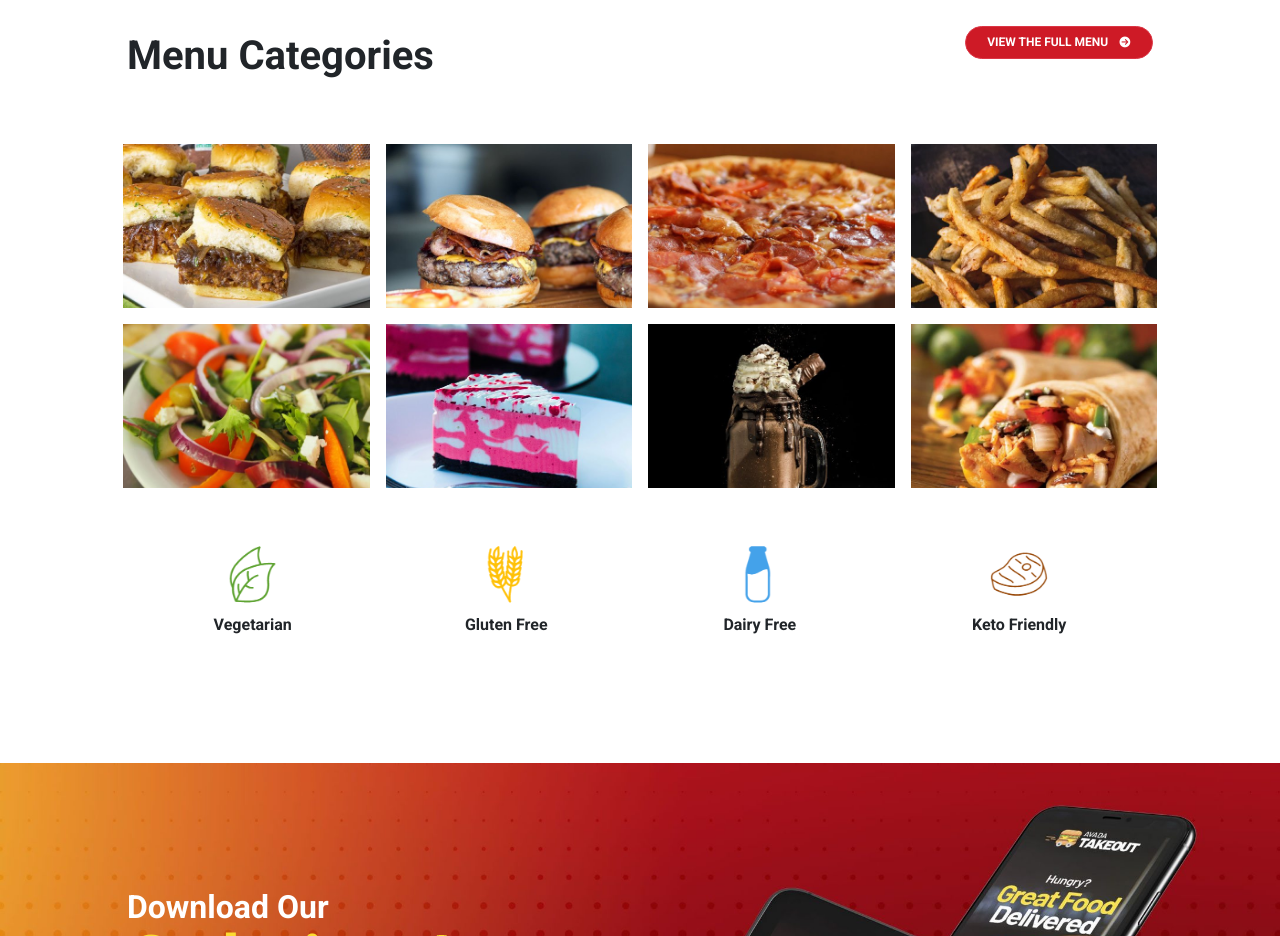
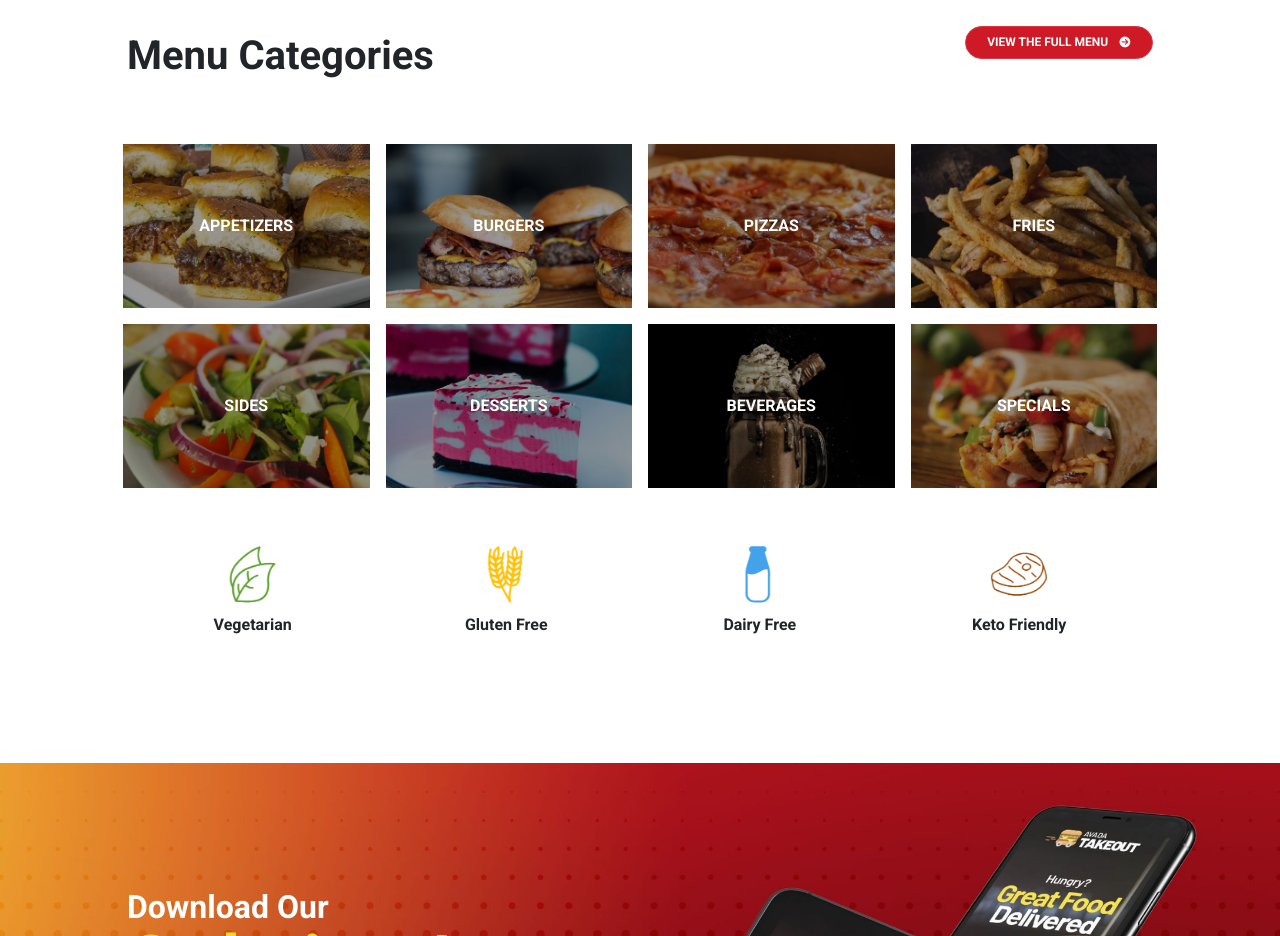
Before and after one commit to br4nc4/proj-html-vuejs, a Vue app: page / in a window 1280 px wide. Shown: the part 2440-3376 px from the top of the page. Built offline with nearby package versions, Linux system fonts and the light colour scheme.

Commit message:
overlay menu categories

```diff
--- a/src/components/MenuCategories.vue
+++ b/src/components/MenuCategories.vue
@@ -16,29 +16,37 @@
 
             <!-- IMMAGINI MENU CATEGORIES 4 COLONNE -->
             <div class="row row-cols-4 pdGrid">
-                    <div class="col px-0 d-flex justify-content-center align-items-center">
+                    <div class="col px-0 d-flex justify-content-center align-items-center position-relative">
                         <img class="myImg" src="/img/appetizers-menu-background.jpg" alt="">
+                        <div class="overlay text-white fw-bold">APPETIZERS</div>
                     </div>
-                    <div class="col px-0 d-flex justify-content-center align-items-center">
+                    <div class="col px-0 d-flex justify-content-center align-items-center position-relative">
                         <img class="myImg" src="/img/burgers-menu-background.jpg" alt="">
+                        <div class="overlay text-white fw-bold">BURGERS</div>
                     </div>
-                    <div class="col px-0 d-flex justify-content-center align-items-center">
+                    <div class="col px-0 d-flex justify-content-center align-items-center position-relative">
                         <img class="myImg" src="/img/pizza-menu-background.jpg" alt="">
+                        <div class="overlay text-white fw-bold">PIZZAS</div>
                     </div>
-                    <div class="col px-0 d-flex justify-content-center align-items-center">
+                    <div class="col px-0 d-flex justify-content-center align-items-center position-relative">
                         <img class="myImg" src="/img/fries-menu-background.jpg" alt="">
+                        <div class="overlay text-white fw-bold">FRIES</div>
                     </div>
-                    <div class="col px-0 d-flex justify-content-center align-items-center">
+                    <div class="col px-0 d-flex justify-content-center align-items-center position-relative">
                         <img class="myImg" src="/img/sides-menu-background.jpg" alt="">
+                        <div class="overlay text-white fw-bold">SIDES</div>
                     </div>
-                    <div class="col px-0 d-flex justify-content-center align-items-center">
+                    <div class="col px-0 d-flex justify-content-center align-items-center position-relative">
                         <img class="myImg" src="/img/desserts-menu-background.jpg" alt="">
+                        <div class="overlay text-white fw-bold">DESSERTS</div>
                     </div>
-                    <div class="col px-0 d-flex justify-content-center align-items-center">
+                    <div class="col px-0 d-flex justify-content-center align-items-center position-relative">
                         <img class="myImg" src="/img/beverages-menu-background.jpg" alt="">
+                        <div class="overlay text-white fw-bold">BEVERAGES</div>
                     </div>
-                    <div class="col-3 px-0 d-flex justify-content-center align-items-center">
+                    <div class="col-3 px-0 d-flex justify-content-center align-items-center position-relative">
                         <img class="myImg" src="/img/specials-menu-background.jpg" alt="">
+                        <div class="overlay text-white fw-bold">SPECIALS</div>
                     </div>
             </div>
 
@@ -118,4 +126,17 @@
     .pdGrid{
         margin-bottom: 40px;
     }
+    .overlay{
+        position: absolute;
+        top: 8px;
+        left: 8px;
+        bottom: 0;
+        right: 0;
+        width: 246.5px;
+        height: 164px;
+        background-color: rgba(0, 0, 0, 0.4);
+        display: flex;
+        justify-content: center;
+        align-items: center;
+    }
 </style>
```
